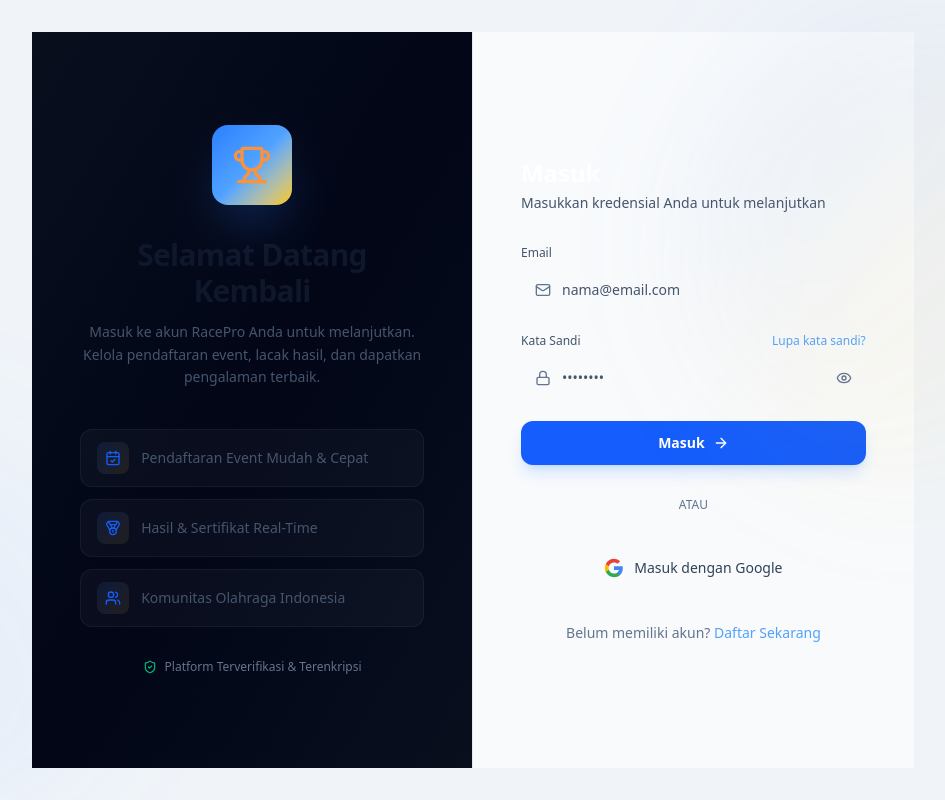
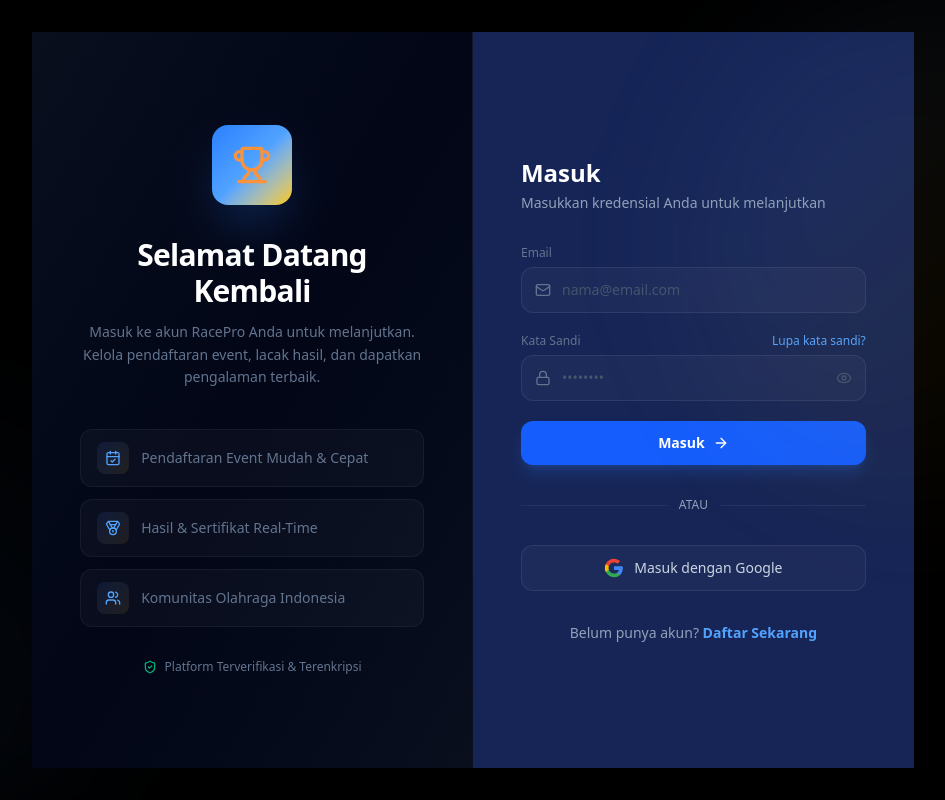
Before and after one commit to teguhsiteg/EventHub-Indonesia, a React (Vite) app: page /login in a window 1280 px wide. Shown: the whole page, without its empty margins (167-1112 px from the left). Built offline with nearby package versions, Linux system fonts and the light colour scheme; no server answers; the database is empty.

Commit message:
fix: responsive light mode styling on auth pages and set default theme to dark

```diff
--- a/src/contexts/ThemeContext.tsx
+++ b/src/contexts/ThemeContext.tsx
@@ -20,7 +20,7 @@ export const ThemeProvider: React.FC<{ children: React.ReactNode }> = ({ childre
     if (window.matchMedia && window.matchMedia('(prefers-color-scheme: dark)').matches) {
       return 'dark';
     }
-    return 'light'; // default fallback
+    return 'dark'; // default fallback
   });
 
   useEffect(() => {
--- a/src/pages/LoginPage.tsx
+++ b/src/pages/LoginPage.tsx
@@ -139,12 +139,12 @@ export const LoginPage: React.FC = () => {
                 <Trophy className="w-7 h-7 text-white" />
               </div>
             </div>
-            <h2 className="text-xl font-bold text-white">RACE<span className="text-transparent bg-clip-text bg-gradient-to-r from-blue-500 to-yellow-400">PRO</span></h2>
+            <h2 className="text-xl font-bold text-slate-900 dark:text-white">RACE<span className="text-transparent bg-clip-text bg-gradient-to-r from-blue-600 to-orange-500">PRO</span></h2>
           </div>
 
           <div>
-            <h2 className="text-2xl font-bold text-white mb-1">Masuk</h2>
-            <p className="text-sm text-slate-600 dark:text-slate-500 dark:text-slate-400">
+            <h2 className="text-2xl font-bold text-slate-900 dark:text-white mb-1">Masuk</h2>
+            <p className="text-sm text-slate-500 dark:text-slate-400">
               Masukkan kredensial Anda untuk melanjutkan
             </p>
           </div>
@@ -174,7 +174,7 @@ export const LoginPage: React.FC = () => {
                   placeholder="nama@email.com"
                   required
                   autoComplete="email"
-                  className="w-full pl-10 pr-4 py-3 rounded-xl bg-white/[0.03] border border-white/[0.08] text-white placeholder:text-slate-600 text-sm focus:outline-none focus:border-blue-500/50 focus:ring-1 focus:ring-blue-500/20 transition-all duration-300"
+                  className="w-full pl-10 pr-4 py-3 rounded-xl bg-white dark:bg-white/[0.03] border border-slate-200 dark:border-white/[0.08] text-slate-900 dark:text-white placeholder:text-slate-400 dark:placeholder:text-slate-600 text-sm focus:outline-none focus:border-blue-500/50 focus:ring-1 focus:ring-blue-500/20 shadow-sm dark:shadow-none transition-all duration-300"
                 />
               </div>
             </div>
@@ -206,7 +206,7 @@ export const LoginPage: React.FC = () => {
                   placeholder="••••••••"
                   required
                   autoComplete="current-password"
-                  className="w-full pl-10 pr-10 py-3 rounded-xl bg-white/[0.03] border border-white/[0.08] text-white placeholder:text-slate-600 text-sm focus:outline-none focus:border-blue-500/50 focus:ring-1 focus:ring-blue-500/20 transition-all duration-300"
+                  className="w-full pl-10 pr-10 py-3 rounded-xl bg-white dark:bg-white/[0.03] border border-slate-200 dark:border-white/[0.08] text-slate-900 dark:text-white placeholder:text-slate-400 dark:placeholder:text-slate-600 text-sm focus:outline-none focus:border-blue-500/50 focus:ring-1 focus:ring-blue-500/20 shadow-sm dark:shadow-none transition-all duration-300"
                 />
                 <button
                   type="button"
@@ -237,9 +237,9 @@ export const LoginPage: React.FC = () => {
 
           {/* Divider */}
           <div className="flex items-center gap-3">
-            <div className="flex-1 h-px bg-white/[0.06]" />
-            <span className="text-xs text-slate-500 font-medium">ATAU</span>
-            <div className="flex-1 h-px bg-white/[0.06]" />
+            <div className="flex-1 h-px bg-slate-200 dark:bg-white/[0.06]" />
+            <span className="text-xs text-slate-400 font-medium">ATAU</span>
+            <div className="flex-1 h-px bg-slate-200 dark:bg-white/[0.06]" />
           </div>
 
           {/* Google login */}
@@ -247,7 +247,7 @@ export const LoginPage: React.FC = () => {
             type="button"
             onClick={handleGoogleLogin}
             disabled={loading}
-            className="w-full flex items-center justify-center gap-2.5 py-3 rounded-xl bg-white/[0.03] border border-white/[0.08] text-slate-700 dark:text-slate-600 dark:text-slate-300 font-medium text-sm hover:bg-white/[0.06] hover:border-white/[0.12] transition-all duration-300 disabled:opacity-50 disabled:cursor-not-allowed"
+            className="w-full flex items-center justify-center gap-2.5 py-3 rounded-xl bg-white dark:bg-white/[0.03] border border-slate-200 dark:border-white/[0.08] text-slate-700 dark:text-slate-300 font-medium text-sm hover:bg-slate-50 dark:hover:bg-white/[0.06] hover:border-slate-300 dark:hover:border-white/[0.12] shadow-sm dark:shadow-none transition-all duration-300 disabled:opacity-50 disabled:cursor-not-allowed"
           >
             {loading ? (
               <div className="w-5 h-5 border-2 border-slate-400 border-t-transparent dark:border-white/30 dark:border-t-white rounded-full animate-spin" />
@@ -265,9 +265,9 @@ export const LoginPage: React.FC = () => {
           </button>
 
           {/* Register link */}
-          <p className="text-center text-sm text-slate-500">
-            Belum memiliki akun?{' '}
-            <Link to="/register" className="text-blue-400 hover:text-blue-300 font-medium transition-colors">
+          <p className="text-center text-sm text-slate-600 dark:text-slate-400">
+            Belum punya akun?{' '}
+            <Link to="/register" className="text-blue-600 dark:text-blue-400 hover:text-blue-500 dark:hover:text-blue-300 font-semibold transition-colors">
               Daftar Sekarang
             </Link>
           </p>
--- a/src/pages/RegisterPage.tsx
+++ b/src/pages/RegisterPage.tsx
@@ -132,12 +132,12 @@ export const RegisterPage: React.FC = () => {
                 <Trophy className="w-7 h-7 text-white" />
               </div>
             </div>
-            <h2 className="text-xl font-bold text-white">RACE<span className="text-transparent bg-clip-text bg-gradient-to-r from-blue-500 to-yellow-400">PRO</span></h2>
+            <h2 className="text-xl font-bold text-slate-900 dark:text-white">RACE<span className="text-transparent bg-clip-text bg-gradient-to-r from-blue-600 to-orange-500">PRO</span></h2>
           </div>
 
           <div>
-            <h2 className="text-2xl font-bold text-white mb-1">Daftar</h2>
-            <p className="text-sm text-slate-600 dark:text-slate-500 dark:text-slate-400">
+            <h2 className="text-2xl font-bold text-slate-900 dark:text-white mb-1">Daftar</h2>
+            <p className="text-sm text-slate-500 dark:text-slate-400">
               Isi data diri Anda untuk membuat akun baru
             </p>
           </div>
@@ -167,7 +167,7 @@ export const RegisterPage: React.FC = () => {
                   placeholder="Nama lengkap Anda"
                   required
                   autoComplete="name"
-                  className="w-full pl-10 pr-4 py-3 rounded-xl bg-white/[0.03] border border-white/[0.08] text-white placeholder:text-slate-600 text-sm focus:outline-none focus:border-blue-500/50 focus:ring-1 focus:ring-blue-500/20 transition-all duration-300"
+                  className="w-full pl-10 pr-4 py-3 rounded-xl bg-white dark:bg-white/[0.03] border border-slate-200 dark:border-white/[0.08] text-slate-900 dark:text-white placeholder:text-slate-400 dark:placeholder:text-slate-600 text-sm focus:outline-none focus:border-blue-500/50 focus:ring-1 focus:ring-blue-500/20 shadow-sm dark:shadow-none transition-all duration-300"
                 />
               </div>
             </div>
@@ -187,7 +187,7 @@ export const RegisterPage: React.FC = () => {
                   placeholder="+62 812-XXXX-XXXX"
                   required
                   autoComplete="tel"
-                  className="w-full pl-10 pr-4 py-3 rounded-xl bg-white/[0.03] border border-white/[0.08] text-white placeholder:text-slate-600 text-sm focus:outline-none focus:border-blue-500/50 focus:ring-1 focus:ring-blue-500/20 transition-all duration-300"
+                  className="w-full pl-10 pr-4 py-3 rounded-xl bg-white dark:bg-white/[0.03] border border-slate-200 dark:border-white/[0.08] text-slate-900 dark:text-white placeholder:text-slate-400 dark:placeholder:text-slate-600 text-sm focus:outline-none focus:border-blue-500/50 focus:ring-1 focus:ring-blue-500/20 shadow-sm dark:shadow-none transition-all duration-300"
                 />
               </div>
             </div>
@@ -207,7 +207,7 @@ export const RegisterPage: React.FC = () => {
                   placeholder="nama@email.com"
                   required
                   autoComplete="email"
-                  className="w-full pl-10 pr-4 py-3 rounded-xl bg-white/[0.03] border border-white/[0.08] text-white placeholder:text-slate-600 text-sm focus:outline-none focus:border-blue-500/50 focus:ring-1 focus:ring-blue-500/20 transition-all duration-300"
+                  className="w-full pl-10 pr-4 py-3 rounded-xl bg-white dark:bg-white/[0.03] border border-slate-200 dark:border-white/[0.08] text-slate-900 dark:text-white placeholder:text-slate-400 dark:placeholder:text-slate-600 text-sm focus:outline-none focus:border-blue-500/50 focus:ring-1 focus:ring-blue-500/20 shadow-sm dark:shadow-none transition-all duration-300"
                 />
               </div>
             </div>
@@ -227,7 +227,7 @@ export const RegisterPage: React.FC = () => {
                   placeholder="Minimal 6 karakter"
                   required
                   autoComplete="new-password"
-                  className="w-full pl-10 pr-10 py-3 rounded-xl bg-white/[0.03] border border-white/[0.08] text-white placeholder:text-slate-600 text-sm focus:outline-none focus:border-blue-500/50 focus:ring-1 focus:ring-blue-500/20 transition-all duration-300"
+                  className="w-full pl-10 pr-10 py-3 rounded-xl bg-white dark:bg-white/[0.03] border border-slate-200 dark:border-white/[0.08] text-slate-900 dark:text-white placeholder:text-slate-400 dark:placeholder:text-slate-600 text-sm focus:outline-none focus:border-blue-500/50 focus:ring-1 focus:ring-blue-500/20 shadow-sm dark:shadow-none transition-all duration-300"
                 />
                 <button
                   type="button"
@@ -259,16 +259,16 @@ export const RegisterPage: React.FC = () => {
 
           {/* Divider */}
           <div className="flex items-center gap-3">
-            <div className="flex-1 h-px bg-white/[0.06]" />
-            <span className="text-xs text-slate-500 font-medium">ATAU</span>
-            <div className="flex-1 h-px bg-white/[0.06]" />
+            <div className="flex-1 h-px bg-slate-200 dark:bg-white/[0.06]" />
+            <span className="text-xs text-slate-400 font-medium">ATAU</span>
+            <div className="flex-1 h-px bg-slate-200 dark:bg-white/[0.06]" />
           </div>
 
           {/* Google register */}
           <button
             type="button"
             onClick={handleGoogleRegister}
-            className="w-full flex items-center justify-center gap-2.5 py-3 rounded-xl bg-white/[0.03] border border-white/[0.08] text-slate-700 dark:text-slate-600 dark:text-slate-300 font-medium text-sm hover:bg-white/[0.06] hover:border-white/[0.12] transition-all duration-300"
+            className="w-full flex items-center justify-center gap-2.5 py-3 rounded-xl bg-white dark:bg-white/[0.03] border border-slate-200 dark:border-white/[0.08] text-slate-700 dark:text-slate-300 font-medium text-sm hover:bg-slate-50 dark:hover:bg-white/[0.06] hover:border-slate-300 dark:hover:border-white/[0.12] shadow-sm dark:shadow-none transition-all duration-300"
           >
             <svg className="w-5 h-5" viewBox="0 0 24 24">
               <path fill="#4285F4" d="M22.56 12.25c0-.78-.07-1.53-.2-2.25H12v4.26h5.92a5.06 5.06 0 0 1-2.2 3.32v2.77h3.57c2.08-1.92 3.28-4.74 3.28-8.1z" />
@@ -280,9 +280,9 @@ export const RegisterPage: React.FC = () => {
           </button>
 
           {/* Login link */}
-          <p className="text-center text-sm text-slate-500">
+          <p className="text-center text-sm text-slate-600 dark:text-slate-400">
             Sudah memiliki akun?{' '}
-            <Link to="/login" className="text-blue-400 hover:text-blue-300 font-medium transition-colors">
+            <Link to="/login" className="text-blue-600 dark:text-blue-400 hover:text-blue-500 dark:hover:text-blue-300 font-semibold transition-colors">
               Masuk Di Sini
             </Link>
           </p>
```
